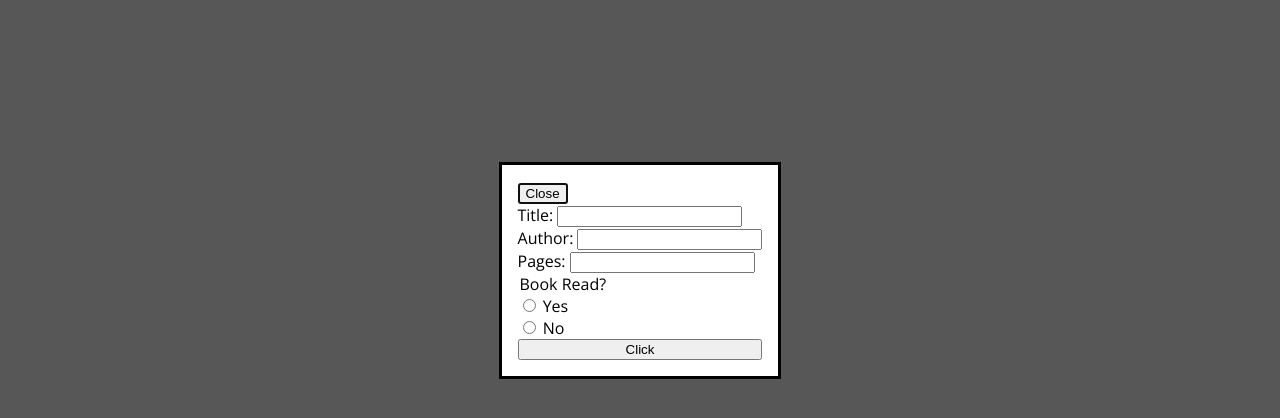
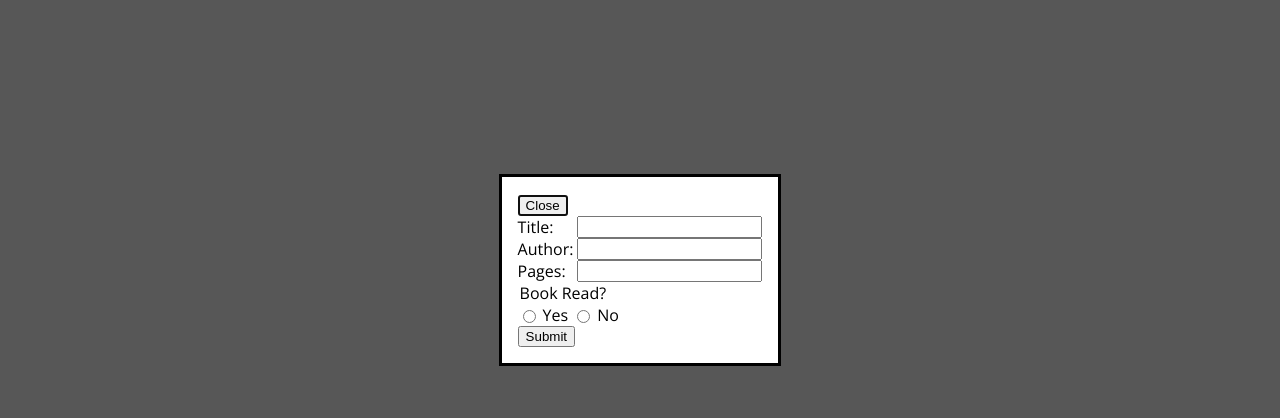
Before and after one commit to nmartinovicaa/library, a plain HTML site: page index.html in a window 1280 px wide. Both pictures are taken after a click on the element "+ Add Book". Shown: the part 130-548 px from the top of the page. Drawn offline with nearby package versions, Linux system fonts and the light colour scheme.

Commit message:
finished project

```diff
--- a/index.html
+++ b/index.html
@@ -40,7 +40,7 @@
         </div>
         <dialog>
             <button class='close' autofocus>Close</button>
-            <form id="addBook"class="form-submit">
+            <form id="addBook" class="form-submit">
                 <div class="title">
                     <label for="title">Title: </label>
 
@@ -55,15 +55,14 @@
                     <input type="number" id="pages" name="pages" required>
                 </div>
                 <legend>Book Read?</legend>
-                <div>
+                <div class="radio">
                     <input type="radio" name="read" value="true" id="yes" required>
                     <label for="yes">Yes</label>
-            </div>
-            <div>
+
                     <input type="radio" name="read" value="false" id="no">
                     <label for="no">No</label>
                 </div>
-                <button form="addBook" type="submit" class="modal-submit">Click</button>
+                <button form="addBook" type="submit" class="modal-submit">Submit</button>
             </form>
 
         </dialog>
--- a/script.js
+++ b/script.js
@@ -12,15 +12,6 @@ function addBookToLibrary(book) {
     myLibrary.push(book)
 }
 
-
-const book1 = new Book('The Martian','Andy Weir',500,true);
-addBookToLibrary(book1)
-const book2 = new Book('Shadow Divers','Robert Kurson',600,true)
-addBookToLibrary(book2)
-const book3 = new Book('Recursion','Blake Crouch',400,true)
-addBookToLibrary(book3)
-const book4 = new Book('The Splendid and the Vile','Erik Larson',550,false)
-addBookToLibrary(book4)
 
 const dialog = document.querySelector("dialog");
 const showButton = document.querySelector(".add-book-button");
--- a/style.css
+++ b/style.css
@@ -113,3 +113,17 @@ body {
     display: flex;
     flex-direction: column;
   }
+
+  .form-submit > * {
+    display: flex;
+    justify-content: space-between;
+    gap: 4px;
+  }
+
+  .radio {
+    justify-content: flex-start;
+  }
+
+  .form-submit > button {
+    max-width: fit-content;
+  }
```
Lines whose indentation alone changed are shown as unchanged.
